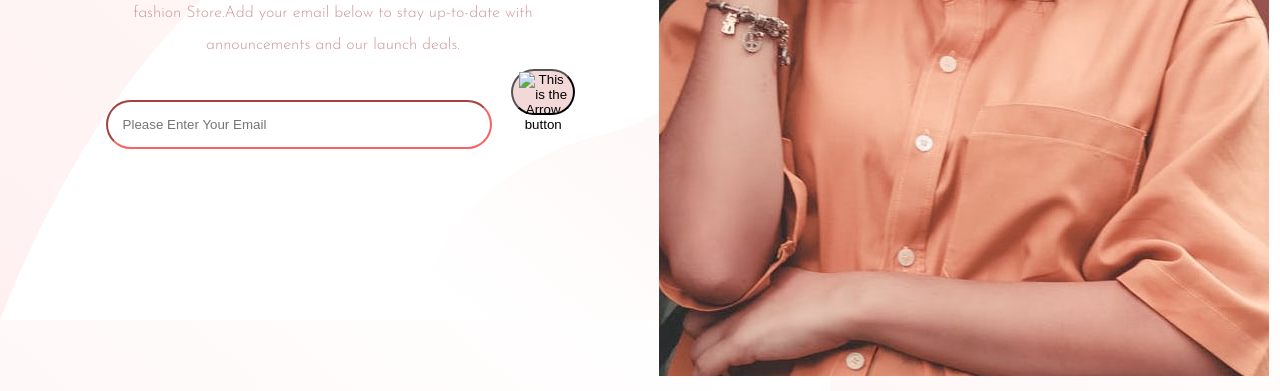
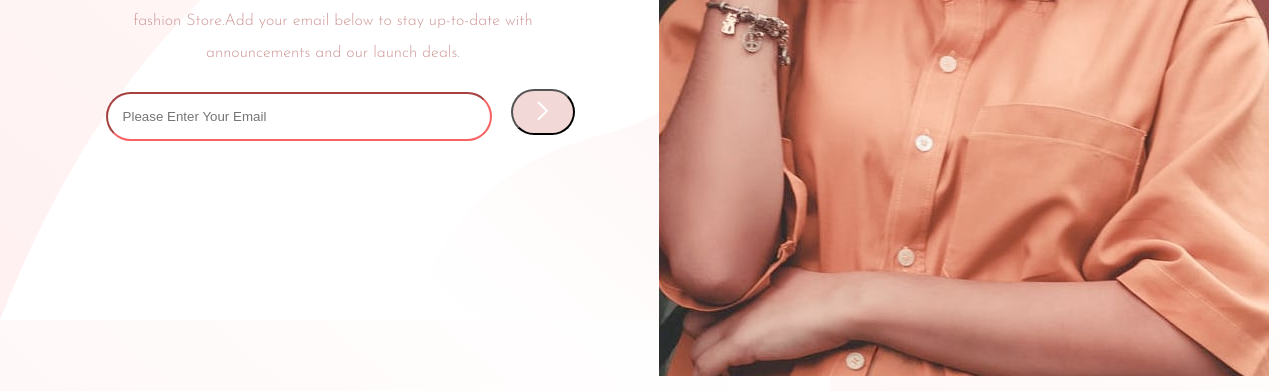
Before and after one commit to Ashley1321/Base-Apparel, a plain HTML site: page index.html in a window 1280 px wide. Shown: the part 480-871 px from the top of the page. Drawn offline with Linux system fonts and the light colour scheme.

Commit message:
Add files via upload

```diff
--- a/index.html
+++ b/index.html
@@ -36,8 +36,8 @@
 
               <!-- Email textbox and button -->
               <form action="https://formspree.io/f/mlezngwj" method="POST" name="SubmitEmail">
-              <input type="email" name="Email" img src="./images/icon-error.svg" id="Email" placeholder="Please Enter Your Email"  alt="this is the error icon">
-              <button type="submit" class="Button" onclick="MyClick()" ><img src="./images/icon-arrow.svg" alt="This is the Arrow button">
+              <input type="email" name="Email" img src="icon-error.svg" id="Email" placeholder="Please Enter Your Email"  alt="this is the error icon">
+              <button type="submit" class="Button" onclick="MyClick()" ><img src="icon-arrow.svg" alt="This is the Arrow button">
 
               </button>
               </form>
```
